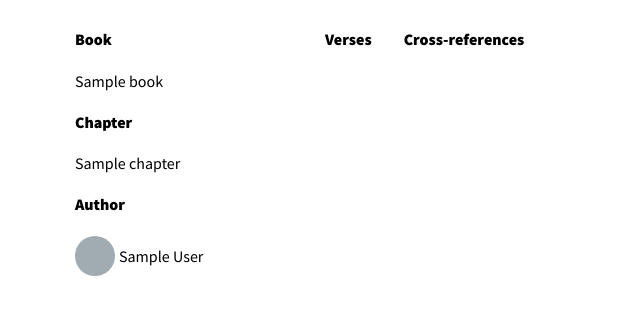
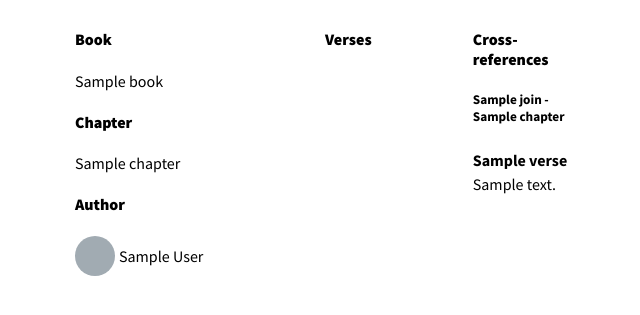
Before and after one commit to Camaal/scripturegraph, a Flask app: template templates/list.html in a window 1280 px wide. Shown: the top 315 px of the page, without its empty margins (133-773 px from the left). Run offline with Flask 2, Linux system fonts and the light colour scheme; the template is opened without the code that fills it: most values are stand-ins (such as "Sample title", 1, 10 or a date in 2020).

Commit message:
First join!

```diff
--- a/app.py
+++ b/app.py
@@ -6,7 +6,6 @@
 from sqlalchemy.orm import sessionmaker
 from sqlalchemy import func
 from database import Books, References, Sources, Targets, Base
-
 
 engine = create_engine('sqlite:///cm_bible.db')
 Base.metadata.bind = engine
@@ -41,7 +40,12 @@
     # List chapters, verses, and text for a given book
     dverses = session.query(Sources.chapter, Sources.verse, Sources.text, Sources.degree).filter_by(book=1)
 
+    joins = session.query(Targets.book_name, Targets.book, Targets.chapter, Targets.verse, Targets.text,
+                          Targets.degree).join(References).filter(References.Source == 1001001).all()
+    tbooks = session.query(Targets.book, Targets.chapter).distinct().join(References).filter(References.Source == 1001001).count()
+
     # Return the data to list.html
+
     return render_template('list.html',
                            books=books,
                            chapters=chapters,
@@ -50,7 +54,9 @@
                            dverses=dverses,
                            avgdegree=avgdegree,
                            mindegree=mindegree,
-                           maxdegree=maxdegree
+                           maxdegree=maxdegree,
+                           joins=joins,
+                           tbooks=tbooks
                            )
 
 
--- a/database.py
+++ b/database.py
@@ -44,6 +44,8 @@
     text = Column(Text, nullable=False)
     degree = Column(Integer, nullable=False)
 
+    targets = relationship('References')
+
 # The source scripture
 
 
@@ -62,6 +64,8 @@
     text = Column(Text, nullable=False)
     degree = Column(Integer, nullable=False)
 
+    sources = relationship('References')
+
 
 engine = create_engine('sqlite:///cm_bible.db')
 
--- a/static/style.css
+++ b/static/style.css
@@ -59,3 +59,7 @@
 ul > li{
    list-style: none;
 }
+
+.verses{
+    flex: 1;
+}
--- a/templates/list.html
+++ b/templates/list.html
@@ -1,7 +1,8 @@
 <!doctype html>
 <html>
 <head>
-      <link href="https://fonts.googleapis.com/css2?family=Source+Sans+Pro:wght@400;700;900&display=swap" rel="stylesheet">
+    <link href="https://fonts.googleapis.com/css2?family=Source+Sans+Pro:wght@400;700;900&display=swap"
+          rel="stylesheet">
     <link rel="stylesheet" href="{{ url_for('static', filename='style.css') }}">
 </head>
 <body>
@@ -33,7 +34,7 @@
                 {% for author in authors %}
                 <li class="author">
                     <svg height="40" width="40">
-                       <circle cx="20" cy="20" r="20" fill="#a1abb2" />
+                        <circle cx="20" cy="20" r="20" fill="#a1abb2"/>
                     </svg>
                     <div class="authorName">{{author.author}}</div>
                 </li>
@@ -50,7 +51,7 @@
                 {% for verse in dverses%}
                 {% if verse.chapter==i%}
                 <span class="scripture">
-                           <span {% if verse.degree > avgdegree[0][0] %} class="high_degree"{% endif %}>
+                           <span>
                               <span class="verse_num">{{verse.verse}}</span>
                               {{verse.text}}
                            </span>
@@ -63,18 +64,14 @@
         <div class="verses">
             <h4>Cross-references</h4>
             <div>
-                  {% for i in range(1, dchapters)%}
-                     <h4>Chapter {{i}}</h4>
-                     {% for verse in dverses%}
-                        {% if verse.chapter==i%}
+               {% for join in joins%}
+               <h5>{{join.book_name}} - {{join.chapter}}</h5>
                    <span class="scripture">
-                           <span {% if verse.degree > avgdegree[0][0] %} class="high_degree"{% endif %}>
-                              <span class="verse_num">{{verse.verse}}</span>
-                              {{verse.text}}
+                        <span>
+                           <span class="verse_num">{{join.verse}}</span>
+                           {{join.text}}
                         </span>
                    </span>
-                        {% endif %}
-                     {% endfor %}
                 {% endfor %}
             </div>
         </div>
```
Lines whose indentation alone changed are shown as unchanged.
